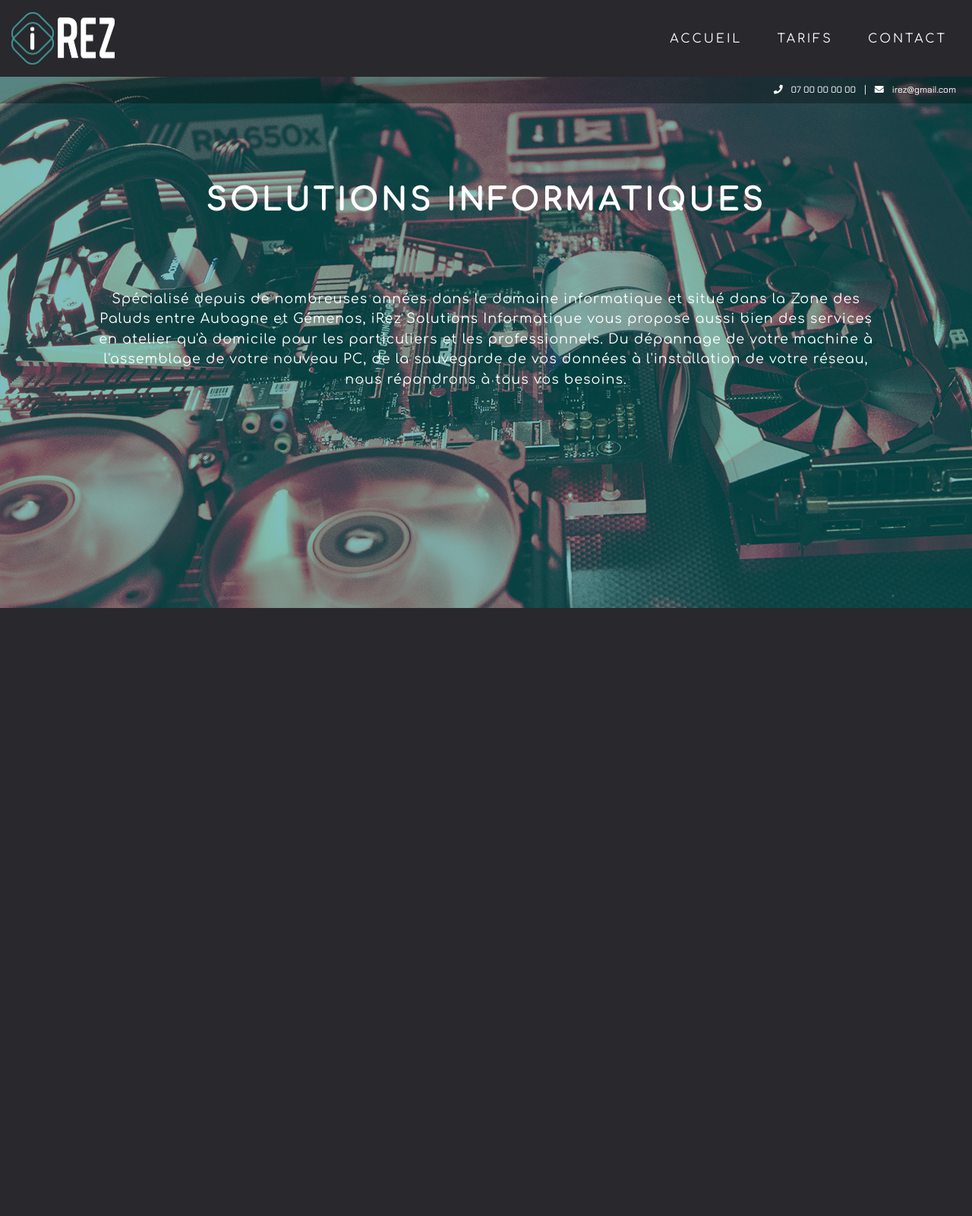
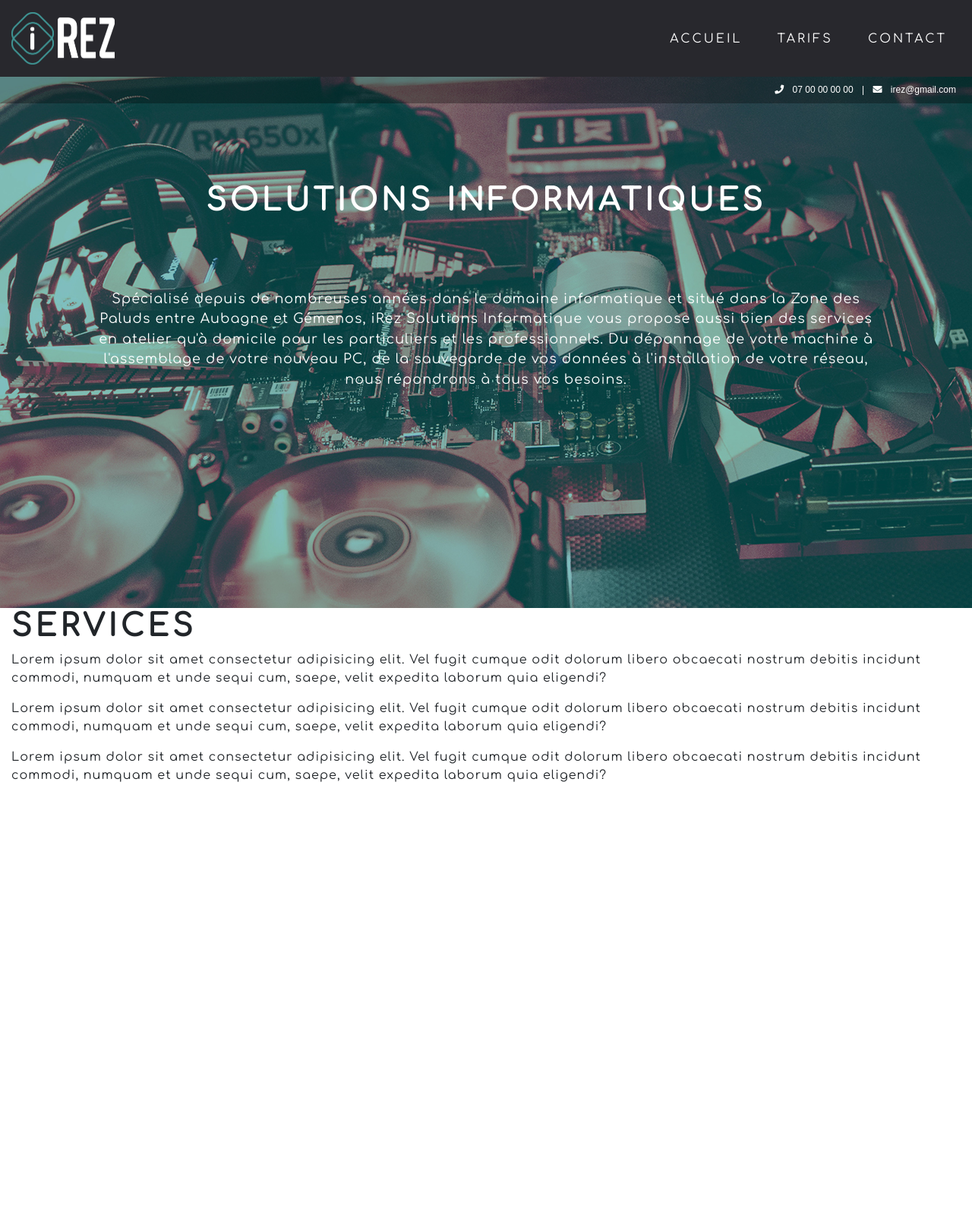
Before and after one commit to arthurb11/iRez, a PHP site: page / in a window 1280 px wide. Shown: the whole page at 76% size. Before the commit the page ends 800 px from the top, so only its background shows below. Run offline with PHP 8.4, Linux system fonts and the light colour scheme; some libraries are stand-ins or nearby versions.

Commit message:
page services commencée

```diff
--- a/css/style.css
+++ b/css/style.css
@@ -9,9 +9,6 @@
     padding-left: 0;
 }
 
-p{
-    font-family: 'Comfortaa', sans-serif;
-}
 
 .bg-anthra{
     background-color: #28282D;
@@ -85,7 +82,7 @@
 .carousel-item {
     height: 100vh;
     min-height: 300px;
-    background: no-repeat center center scroll;
+    background: no-repeat center center fixed;
     -webkit-background-size: cover;
     -moz-background-size: cover;
     -o-background-size: cover;
@@ -102,6 +99,7 @@
     margin-left: auto;
     margin-right: auto;
     width: 100%;
+    position: fixed;
 }
 
 #presentation p{
@@ -115,16 +113,14 @@
     margin-right: auto;
     width: 85%;
     padding: 20px 200px;
+    position: fixed;
 }
-
-
-
 
 /*services*/
 
-/* div#services {
-    background-color: red;
-} */
+#services {
+    height: 800px;
+}
 
 
 /* TARIFS */
--- a/index.html
+++ b/index.html
@@ -8,8 +8,7 @@
 
         <!-- Bootstrap CSS -->
         <link rel="stylesheet" href="https://stackpath.bootstrapcdn.com/bootstrap/4.1.3/css/bootstrap.min.css" integrity="sha384-MCw98/SFnGE8fJT3GXwEOngsV7Zt27NXFoaoApmYm81iuXoPkFOJwJ8ERdknLPMO" crossorigin="anonymous">
-        <link href="https://fonts.googleapis.com/css?family=Chakra+Petch|Oswald" rel="stylesheet">
-        <link href="https://fonts.googleapis.com/css?family=Comfortaa|Nunito" rel="stylesheet">
+        <link href="https://fonts.googleapis.com/css?family=Comfortaa" rel="stylesheet">
         <link rel="stylesheet" href="https://use.fontawesome.com/releases/v5.3.1/css/all.css" integrity="sha384-mzrmE5qonljUremFsqc01SB46JvROS7bZs3IO2EmfFsd15uHvIt+Y8vEf7N7fWAU" crossorigin="anonymous">
         <link rel="stylesheet" href="css/style.css">
         <title>iRez, Solutions Informatiques</title>
@@ -78,10 +77,13 @@
         </section>
 
 
-            <section>
-                <!-- <div class="container-fluid" id="services">
-                    <h2>SERVICES</h2>
-                </div> -->
+            <section id="services">
+                <div class="container-fluid" id="services">
+                    <h1>SERVICES</h1>
+                    <p>Lorem ipsum dolor sit amet consectetur adipisicing elit. Vel fugit cumque odit dolorum libero obcaecati nostrum debitis incidunt commodi, numquam et unde sequi cum, saepe, velit expedita laborum quia eligendi?</p>
+                    <p>Lorem ipsum dolor sit amet consectetur adipisicing elit. Vel fugit cumque odit dolorum libero obcaecati nostrum debitis incidunt commodi, numquam et unde sequi cum, saepe, velit expedita laborum quia eligendi?</p>
+                    <p>Lorem ipsum dolor sit amet consectetur adipisicing elit. Vel fugit cumque odit dolorum libero obcaecati nostrum debitis incidunt commodi, numquam et unde sequi cum, saepe, velit expedita laborum quia eligendi?</p>
+                </div>
             </section>
        <footer>
 
```
